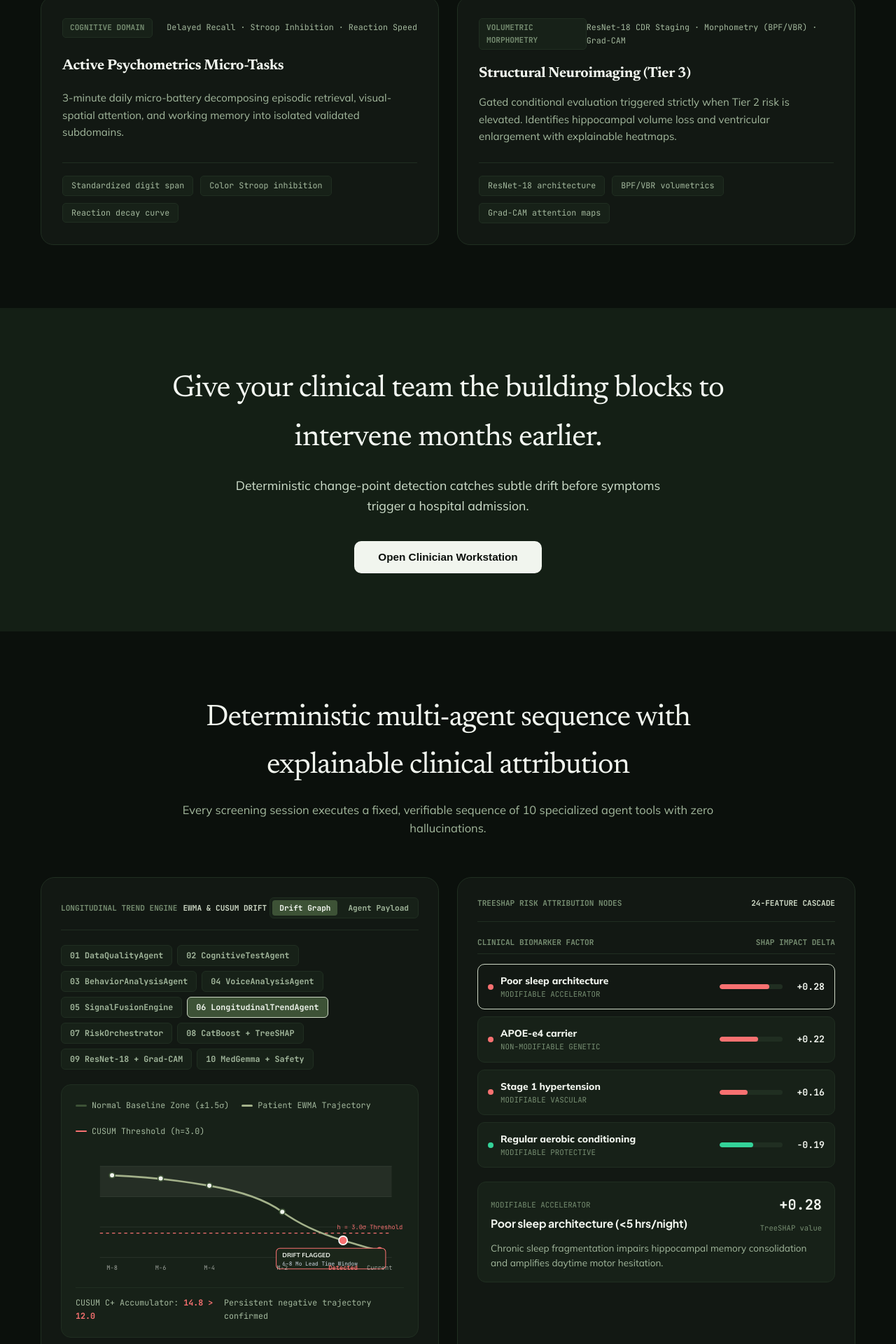
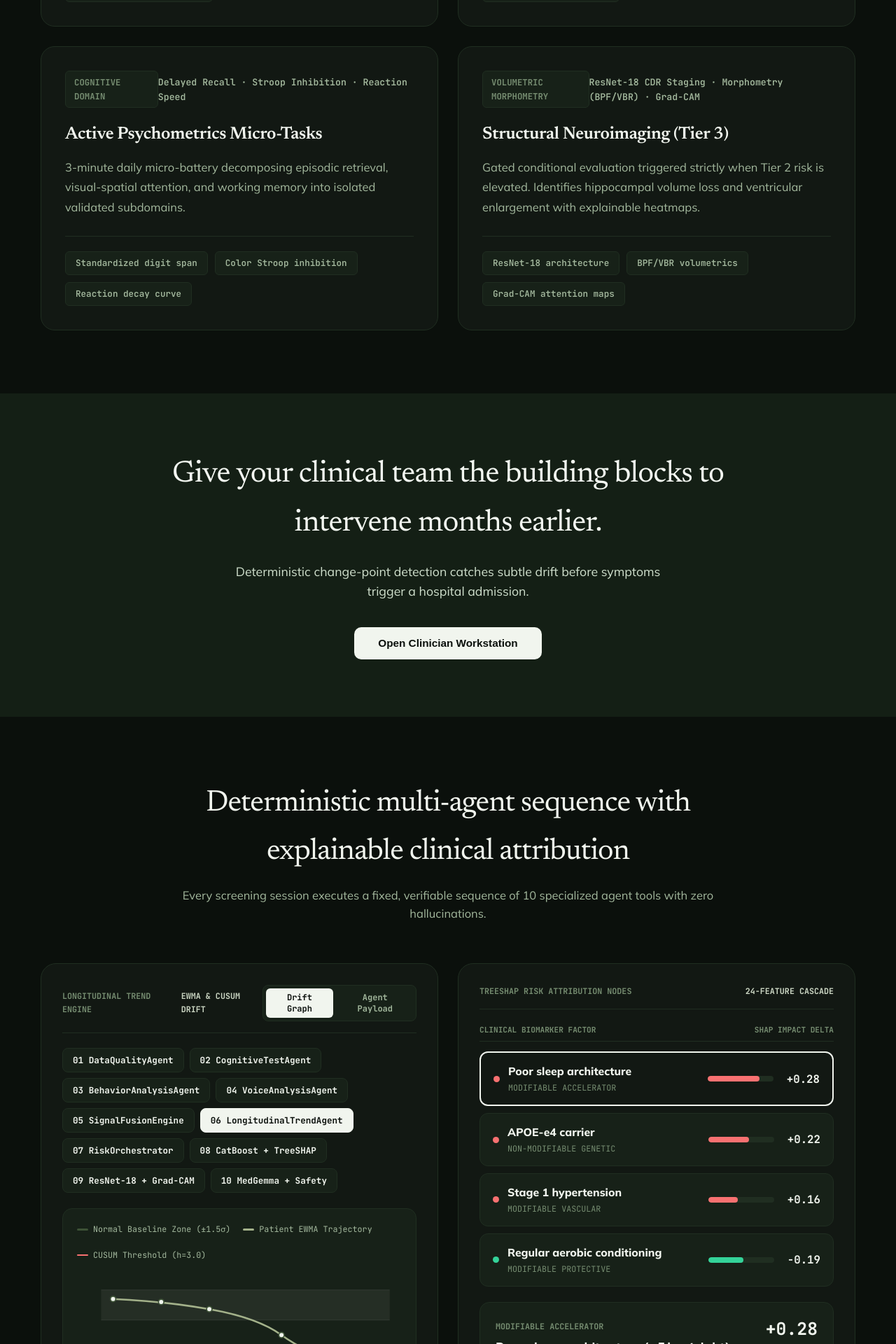
Before and after one commit to siddharth-78968/Cogniveil, a React (Create React App) app in the folder frontend/: page / in a window 1280 px wide. Shown: the part 1940-3860 px from the top of the page at 70% size. Built offline with nearby package versions, Linux system fonts and the light colour scheme; no server answers; a web font is replaced by a local one.

Commit message:
fix(ui): remove fake reviews, enlarge card and factor typography, and fix hover/active states for 100% text visibility

```diff
--- a/frontend/src/pages/Landing.css
+++ b/frontend/src/pages/Landing.css
@@ -572,73 +572,81 @@
 .cv-grid-4 {
   display: grid;
   grid-template-columns: repeat(2, 1fr);
-  gap: 26px;
+  gap: 28px;
 }
 
 .cv-card-4 {
   background-color: var(--cv-surface);
   border: 1px solid var(--cv-border);
-  border-radius: 18px;
-  padding: 30px;
+  border-radius: 20px;
+  padding: 34px;
   display: flex;
   flex-direction: column;
   justify-content: space-between;
+  transition: border-color 0.2s ease;
+}
+
+.cv-card-4:hover {
+  border-color: var(--cv-text-dim);
 }
 
 .cv-card-top {
   display: flex;
   justify-content: space-between;
   align-items: center;
-  margin-bottom: 1.2rem;
+  margin-bottom: 1.25rem;
 }
 
 .cv-card-tag {
-  font-size: 0.74rem;
+  font-size: 0.82rem;
   font-family: 'JetBrains Mono', monospace;
   font-weight: 800;
   color: var(--cv-text-dim);
   background-color: var(--cv-surface-subtle);
   border: 1px solid var(--cv-border);
-  padding: 4px 10px;
-  border-radius: 5px;
+  padding: 6px 12px;
+  border-radius: 6px;
 }
 
 .cv-card-metric {
-  font-size: 0.78rem;
+  font-size: 0.88rem;
   font-family: 'JetBrains Mono', monospace;
   color: var(--cv-text-muted);
+  font-weight: 600;
 }
 
 .cv-card-title {
-  font-size: 1.38rem;
-  font-weight: 800;
+  font-family: 'Newsreader', Georgia, serif;
+  font-size: 1.65rem;
+  font-weight: 600;
   color: var(--cv-text);
-  margin: 0 0 0.75rem 0;
+  margin: 0 0 0.85rem 0;
 }
 
 .cv-card-desc {
-  font-size: 1rem;
-  line-height: 1.65;
+  font-size: 1.1rem;
+  line-height: 1.7;
   color: var(--cv-text-muted);
-  margin: 0 0 1.6rem 0;
+  margin: 0 0 1.8rem 0;
 }
 
 .cv-card-specs {
   display: flex;
   gap: 10px;
   flex-wrap: wrap;
-  padding-top: 1.2rem;
+  padding-top: 1.4rem;
   border-top: 1px solid var(--cv-border);
 }
 
 .cv-spec-pill {
-  font-size: 0.78rem;
+  font-size: 0.84rem;
   font-family: 'JetBrains Mono', monospace;
   color: var(--cv-text-muted);
   background-color: var(--cv-surface-subtle);
   border: 1px solid var(--cv-border);
-  padding: 4px 12px;
-  border-radius: 5px;
+  padding: 6px 14px;
+  border-radius: 6px;
+  font-weight: 600;
 }
 
 /* ── WARM CONTRAST BANNER (HIGH CONTRAST TEXT) ── */
@@ -691,14 +699,14 @@
 .cv-wide-2-grid {
   display: grid;
   grid-template-columns: repeat(2, 1fr);
-  gap: 26px;
+  gap: 28px;
 }
 
 .cv-wide-card {
   background-color: var(--cv-surface);
   border: 1px solid var(--cv-border);
-  border-radius: 20px;
-  padding: 28px;
+  border-radius: 22px;
+  padding: 30px;
 }
 
 .cv-wide-card-header {
@@ -711,71 +719,84 @@
 }
 
 .cv-wide-tag {
-  font-size: 0.74rem;
+  font-size: 0.78rem;
   font-family: 'JetBrains Mono', monospace;
   font-weight: 800;
   color: var(--cv-text-dim);
 }
 
 .cv-wide-status {
-  font-size: 0.74rem;
+  font-size: 0.78rem;
   font-family: 'JetBrains Mono', monospace;
   color: var(--cv-accent-light);
-  font-weight: 700;
+  font-weight: 800;
 }
 
 /* View Toggle (Graph vs Payload) */
 .cv-view-toggle {
   display: flex;
-  gap: 5px;
+  gap: 6px;
   background-color: var(--cv-surface-subtle);
   border: 1px solid var(--cv-border);
-  padding: 3px;
-  border-radius: 6px;
+  padding: 4px;
+  border-radius: 8px;
 }
 
 .cv-view-btn {
   background: none;
   border: none;
-  font-size: 0.74rem;
+  font-size: 0.8rem;
   font-family: 'JetBrains Mono', monospace;
   font-weight: 700;
   color: var(--cv-text-muted);
-  padding: 4px 10px;
-  border-radius: 4px;
+  padding: 5px 12px;
+  border-radius: 6px;
   cursor: pointer;
+  transition: all 0.15s ease;
+}
+
+.cv-view-btn:hover {
+  color: var(--cv-text);
 }
 
 .cv-view-btn.active {
-  background-color: var(--cv-accent);
-  color: var(--cv-text);
+  background-color: var(--cv-text);
+  color: var(--cv-bg) !important;
+  font-weight: 800;
 }
 
 /* Agent Stepper Pills */
 .cv-agent-stepper {
   display: flex;
-  gap: 7px;
+  gap: 8px;
   flex-wrap: wrap;
-  margin-bottom: 1.4rem;
+  margin-bottom: 1.5rem;
 }
 
 .cv-step-pill {
   background-color: var(--cv-surface-subtle);
   border: 1px solid var(--cv-border);
-  color: var(--cv-text-muted);
-  font-size: 0.78rem;
+  color: var(--cv-text);
+  font-size: 0.84rem;
   font-family: 'JetBrains Mono', monospace;
   font-weight: 700;
-  padding: 6px 12px;
-  border-radius: 6px;
+  padding: 8px 14px;
+  border-radius: 8px;
   cursor: pointer;
-  transition: all 0.15s;
+  transition: all 0.15s ease;
+}
+
+.cv-step-pill:hover {
+  border-color: var(--cv-text);
+  background-color: var(--cv-surface);
+  color: var(--cv-text);
 }
 
 .cv-step-pill.active {
-  background-color: var(--cv-accent);
-  border-color: var(--cv-accent-light);
-  color: var(--cv-text);
+  background-color: var(--cv-text);
+  border-color: var(--cv-text);
+  color: var(--cv-bg) !important;
+  font-weight: 800;
 }
 
 /* Longitudinal CUSUM Drift Graph Card */
@@ -934,29 +955,34 @@
 .cv-shap-factor-row {
   background-color: var(--cv-surface-subtle);
   border: 1px solid var(--cv-border);
-  border-radius: 10px;
-  padding: 12px 14px;
+  border-radius: 12px;
+  padding: 14px 18px;
   display: flex;
   justify-content: space-between;
   align-items: center;
   cursor: pointer;
-  transition: all 0.15s;
+  transition: all 0.15s ease;
+}
+
+.cv-shap-factor-row:hover {
+  border-color: var(--cv-text);
+  background-color: var(--cv-surface);
 }
 
 .cv-shap-factor-row.selected {
-  border-color: var(--cv-accent-light);
+  border: 2px solid var(--cv-text);
   background-color: var(--cv-surface);
 }
 
 .cv-factor-label-col {
   display: flex;
   align-items: center;
-  gap: 10px;
+  gap: 12px;
 }
 
 .cv-factor-pip {
-  width: 8px;
-  height: 8px;
+  width: 9px;
+  height: 9px;
   border-radius: 50%;
 }
 
@@ -969,27 +995,28 @@
 }
 
 .cv-factor-name {
-  font-size: 0.92rem;
+  font-size: 1.05rem;
   font-weight: 800;
   color: var(--cv-text);
 }
 
 .cv-factor-type {
-  font-size: 0.72rem;
+  font-size: 0.78rem;
   font-family: 'JetBrains Mono', monospace;
   color: var(--cv-text-dim);
+  margin-top: 2px;
 }
 
 .cv-factor-bar-col {
   display: flex;
   align-items: center;
-  gap: 12px;
-  width: 150px;
+  gap: 14px;
+  width: 160px;
 }
 
 .cv-bar-track {
   flex: 1;
-  height: 7px;
+  height: 8px;
   background-color: var(--cv-border);
   border-radius: 4px;
   overflow: hidden;
@@ -1009,11 +1036,11 @@
 }
 
 .cv-factor-val {
-  font-size: 0.88rem;
+  font-size: 1.05rem;
   font-family: 'JetBrains Mono', monospace;
-  font-weight: 800;
+  font-weight: 900;
   color: var(--cv-text);
-  min-width: 48px;
+  min-width: 52px;
   text-align: right;
 }
 
@@ -1021,29 +1048,30 @@
 .cv-shap-selected-card {
   background-color: var(--cv-surface-subtle);
   border: 1px solid var(--cv-border);
-  border-radius: 12px;
-  padding: 16px 18px;
-  margin-top: 6px;
+  border-radius: 14px;
+  padding: 18px 22px;
+  margin-top: 8px;
 }
 
 .cv-selected-top {
   display: flex;
   justify-content: space-between;
   align-items: flex-start;
-  margin-bottom: 8px;
+  margin-bottom: 10px;
 }
 
 .cv-selected-badge {
-  font-size: 0.72rem;
+  font-size: 0.78rem;
   font-family: 'JetBrains Mono', monospace;
   color: var(--cv-text-dim);
+  font-weight: 800;
 }
 
 .cv-selected-title {
-  font-size: 1.05rem;
+  font-size: 1.25rem;
   font-weight: 800;
   color: var(--cv-text);
-  margin: 3px 0 0 0;
+  margin: 4px 0 0 0;
 }
 
 .cv-selected-delta {
@@ -1052,21 +1080,21 @@
 
 .delta-num {
   display: block;
-  font-size: 1.35rem;
+  font-size: 1.65rem;
   font-weight: 900;
   font-family: 'JetBrains Mono', monospace;
   color: var(--cv-text);
 }
 
 .delta-label {
-  font-size: 0.7rem;
+  font-size: 0.75rem;
   font-family: 'JetBrains Mono', monospace;
   color: var(--cv-text-dim);
 }
 
 .cv-selected-note {
-  font-size: 0.9rem;
-  line-height: 1.55;
+  font-size: 1.02rem;
+  line-height: 1.65;
   color: var(--cv-text-muted);
   margin: 0;
 }
--- a/frontend/src/pages/Landing.js
+++ b/frontend/src/pages/Landing.js
@@ -665,49 +665,6 @@ const Landing = () => {
         </div>
       </section>
 
-      {/* ── SECTION 3: CLINICAL EVIDENCE & QUOTES ── */}
-      <section className="cv-section">
-        <div className="cv-container">
-
-          <div className="cv-section-header">
-            <h2 className="cv-section-title">
-              Built in partnership with clinical neurologists and caregivers
-            </h2>
-            <p className="cv-section-sub">
-              Validated on longitudinal cognitive cohorts to turn passive telemetry into actionable clinical interventions.
-            </p>
-          </div>
-
-          <div className="cv-quotes-grid">
-            <div className="cv-quote-card">
-              <p className="cv-quote-text">
-                "The biggest barrier in memory care is that patients present 2 to 3 years after sub-clinical drift begins. Having a continuous, passive surveillance system that flags change-points months earlier fundamentally alters our therapeutic window."
-              </p>
-              <div className="cv-quote-author">
-                <div className="cv-author-avatar">AN</div>
-                <div>
-                  <div className="cv-author-name">Dr. Arvind Natarajan, MD</div>
-                  <div className="cv-author-role">Cognitive Neurologist · Memory Care Clinic</div>
-                </div>
-              </div>
-            </div>
-
-            <div className="cv-quote-card">
-              <p className="cv-quote-text">
-                "CogniVeil doesn't induce panic or spit out generic diagnosis labels. It provides defensible, longitudinal evidence that our family can bring directly into neurologist consultations with complete clarity."
-              </p>
-              <div className="cv-quote-author">
-                <div className="cv-author-avatar">SC</div>
-                <div>
-                  <div className="cv-author-name">Sarah Chen</div>
-                  <div className="cv-author-role">Primary Caregiver & Patient Advocate</div>
-                </div>
-              </div>
-            </div>
-          </div>
-
-        </div>
-      </section>
 
       {/* ── SECTION 4: FREQUENTLY ASKED QUESTIONS (ACCORDION) ── */}
       <section id="faq" className="cv-section">
```
